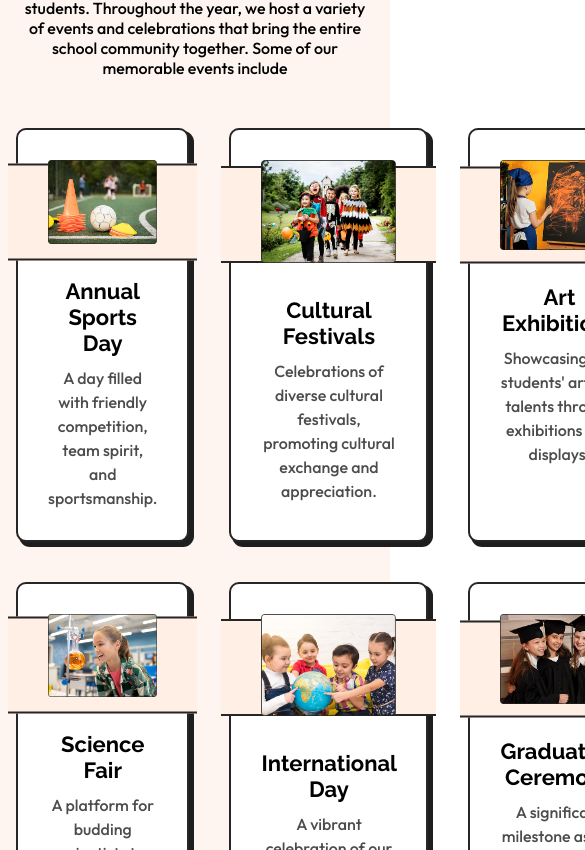
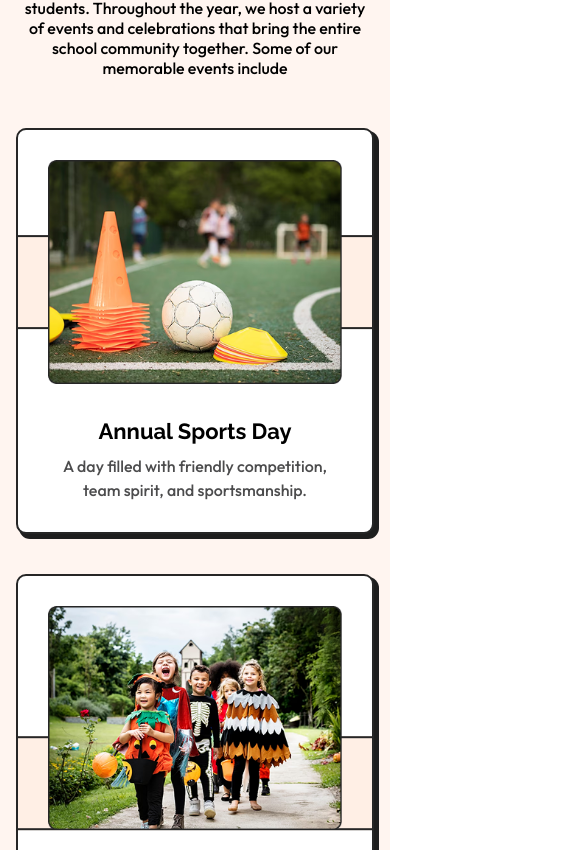
Before and after one commit to BsHeR4/academy-task3, a React (Vite) app: page /academy-task3/student-life in a window 390 px wide. Shown: the part 3174-4024 px from the top of the page, 585 px wide, since content can reach past the window. Built offline with nearby package versions, Linux system fonts and the light colour scheme.

Commit message:
fix event and celebrations bug

```diff
--- a/src/components/EventsAndCelebrationsSection/EventsAndCelebrationsSection.module.css
+++ b/src/components/EventsAndCelebrationsSection/EventsAndCelebrationsSection.module.css
@@ -1,6 +1,21 @@
 .cards {
     display: grid;
     grid-template-columns: repeat(3, 1fr);
-    column-gap: 40px;
-    row-gap: 40px;
+    column-gap: 50px;
+    row-gap: 50px;
 }
+
+@media screen and (min-width: 993px) and (max-width: 1919px) {
+    .cards {
+        column-gap: 40px;
+        row-gap: 40px;
+    }
+}
+
+@media screen and (max-width: 992px) {
+    .cards {
+        display: flex;
+        flex-direction: column;
+        gap: 40px;
+    }
+}
--- a/src/components/StudentsLearnCard/StudentsLearnCard.module.css
+++ b/src/components/StudentsLearnCard/StudentsLearnCard.module.css
@@ -46,11 +46,11 @@
     }
 
     &.horizontalBar::after {
-        left: -40px;
+        left: -50px;
         top: 50%;
         transform: translateY(-50%);
-        width: calc(100% + 80px);
-        height: 93px;
+        width: calc(100% + 100px);
+        height: 89.8px;
         border: 2px solid rgba(38, 38, 38, 1);
         border-left: none;
         border-right: none;
@@ -59,11 +59,11 @@
     }
 
     &.bottomHorizontalBar::after {
-        left: -40px;
+        left: -50px;
         top: 100%;
         transform: translateY(calc(-100% - 20px));
-        width: calc(100% + 80px);
-        height: 93px;
+        width: calc(100% + 100px);
+        height: 89.8px;
         border: 2px solid rgba(38, 38, 38, 1);
         border-left: none;
         border-right: none;
@@ -89,12 +89,27 @@
         }
     }
 
-    .img::after {
+    .img {
+        position: relative;
+        padding-bottom: 16px;
+
+        &::after {
             width: 103px;
             top: -40px;
             height: calc(100% + 40px);
             border-bottom-left-radius: 10px;
             border-bottom-right-radius: 10px;
+        }
+
+        &.horizontalBar::after {
+            left: -40px;
+            width: calc(100% + 80px);
+        }
+
+        &.bottomHorizontalBar::after {
+            left: -40px;
+            width: calc(100% + 80px);
+        }
     }
 }
 
@@ -113,11 +128,27 @@
         }
     }
 
-    .img::after {
+    .img {
+        position: relative;
+        padding-bottom: 16px;
+
+        &::after {
             width: 93px;
             top: -30px;
             height: calc(100% + 30px);
             border-bottom-left-radius: 10px;
             border-bottom-right-radius: 10px;
         }
+
+        &.horizontalBar::after {
+            left: -30px;
+            width: calc(100% + 60px);
         }
+
+        &.bottomHorizontalBar::after {
+            left: -30px;
+            width: calc(100% + 60px);
+        }
+    }
+
+}
```
Lines whose indentation alone changed are shown as unchanged.
